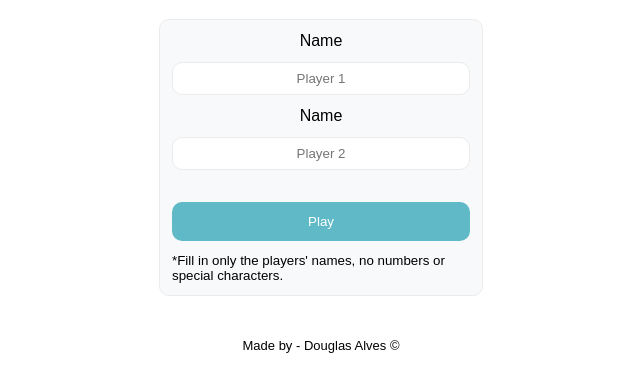
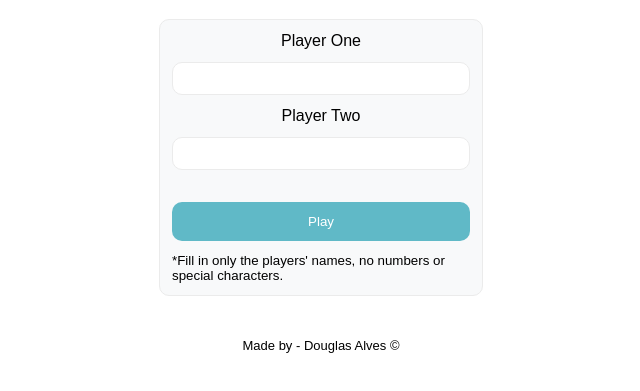
Before and after one commit to ddougallves/Tic-Tac-Toe-Game, a plain HTML site: page index.html in a window 1280 px wide. Shown: the part 253-644 px from the top of the page, without its empty margins (319-959 px from the left). Drawn offline with Linux system fonts and the light colour scheme.

Commit message:
README update and index players name input updated

```diff
--- a/index.html
+++ b/index.html
@@ -13,11 +13,11 @@
 
     <div class="startArea">
         <form action="">
-            <label>Name
-                <input type="text" name="playerOne" placeholder="Player 1">
+            <label>Player one
+                <input type="text" name="playerOne">
             </label>
-            <label>Name
-                <input type="text" name="playerTwo" placeholder="Player 2">
+            <label>Player two
+                <input type="text" name="playerTwo">
             </label>
             <button class="start">Play</button>
             <small>*Fill in only the players' names, no numbers or special characters.</small>
```
Also changed, not shown: 1 other file.
